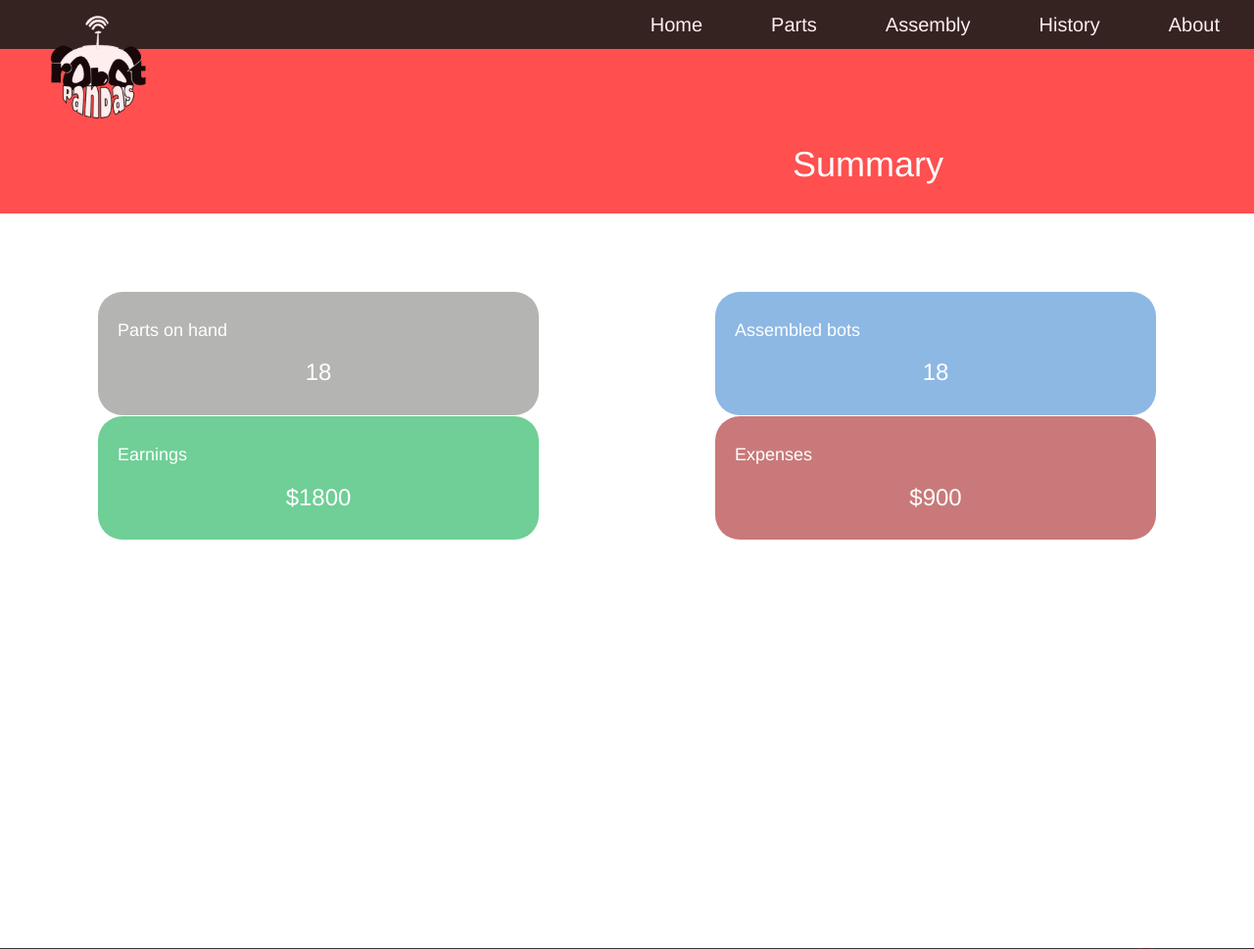
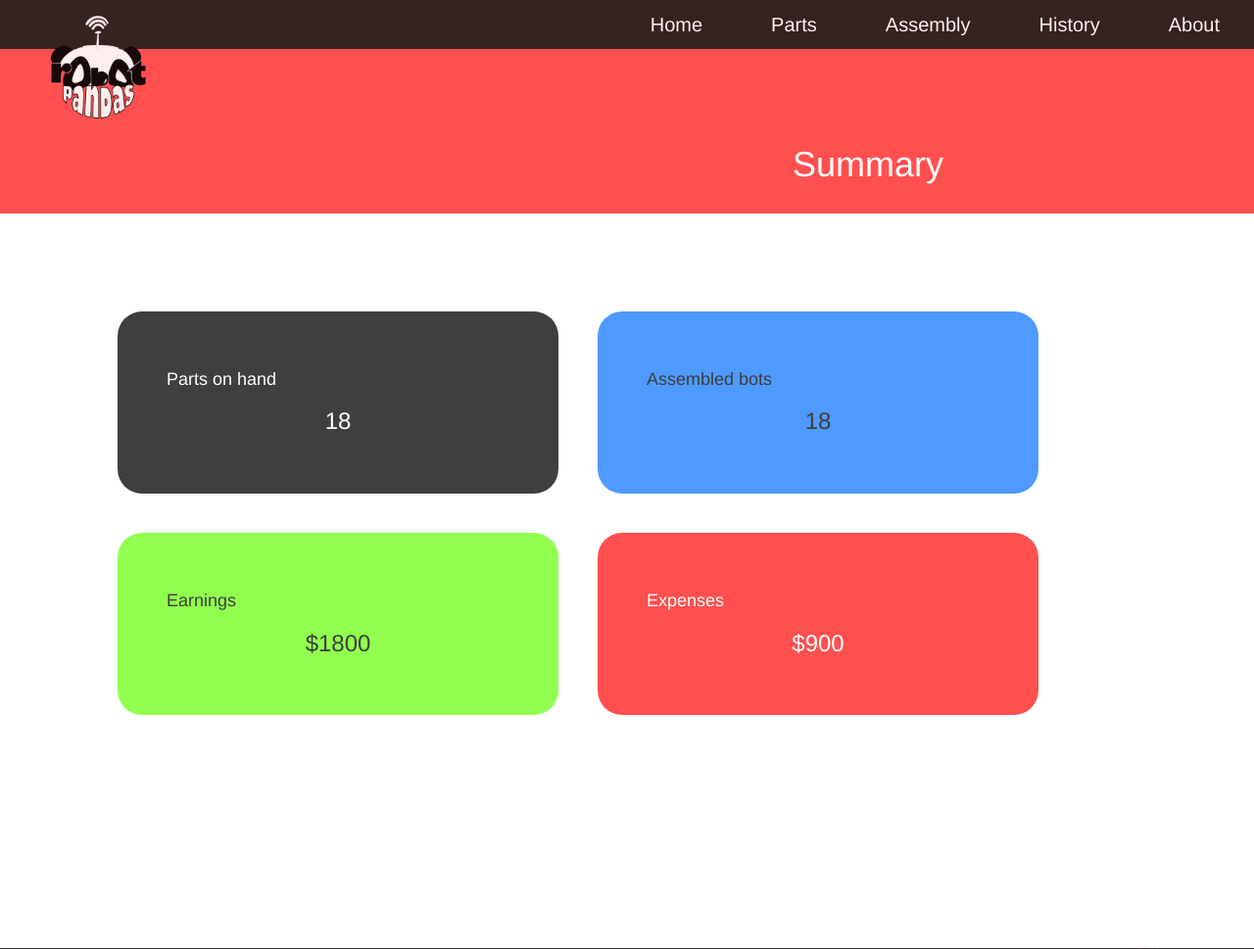
Before and after one commit to tomminwoonam/COMP4711ASN, a CodeIgniter app: page /database/ in a window 1280 px wide. Shown: the top 969 px of the page at 98% size. Run offline with CodeIgniter, Linux system fonts and the light colour scheme.

Commit message:
Improved panda icon, improved homepage looks

```diff
--- a/application/views/homepage.php
+++ b/application/views/homepage.php
@@ -5,21 +5,15 @@
             <h4>Parts on hand</h4>
             <h3 class="homedashvalue">{totparts}</h3>
         </div>
-        <div class="col-sm-2">
-        </div>
         <div class="col-sm-5 bluebox">
             <h4>Assembled bots</h4>
             <h3 class="homedashvalue">{totbots}</h3>
         </div>
     </div>
     <div class="col-sm-12">
-    </div>
-    <div class="col-sm-12">
         <div class="col-sm-5 greenbox">
             <h4>Earnings</h4>
             <h3 class="homedashvalue">${earnings}</h3>
-        </div>
-        <div class="col-sm-2">
         </div>
         <div class="col-sm-5 redbox">
             <h4>Expenses</h4>
--- a/public/css/template.css
+++ b/public/css/template.css
@@ -62,31 +62,47 @@ body {
     background-color: white;
 }
 .redbox {
-    background-color: #c97979;
+    background-color: #ff4f4f;
     color: white;
     border-radius: 25px;
     /*border: 2px solid #f72f2f;*/
-    padding: 20px;
+    padding: 50px;
+    margin: 20px 20px;
 }
 .greenbox {
-    background-color: #6fcf96;
-    color: white;
+    background-color: #91ff4f;
+    color: #3f3f3f;
     border-radius: 25px;
     /*border: 2px solid #37dd7b;*/
-    padding: 20px;
+    padding: 50px;
+    margin: 20px 20px;
 }
 .graybox {
-    background-color: #b4b4b3;
+    background-color: #3f3f3f;
     color: white;
     border-radius: 25px;
     /*border: 2px solid #5e5c5b;*/
+    padding: 50px;
+    margin: 20px 20px;
+}
+.bluebox {
+    background-color: #4f9aff;
+    color: #3f3f3f;
+    border-radius: 25px;
+    /*border: 2px solid #2f92f7;*/
+    padding: 50px;
+    margin: 20px 20px;
+}
+.grayoutline {
+    color: white;
+    border-radius: 25px;
+    border: 2px solid #b4b4b3;
     padding: 20px;
 }
-.bluebox {
-    background-color: #8db8e4;
+.redoutline {
     color: white;
     border-radius: 25px;
-    /*border: 2px solid #2f92f7;*/
+    border: 2px solid #c97979;
     padding: 20px;
 }
 .assembly-header {
@@ -106,7 +122,6 @@ body {
     padding: 20px;
 }
 .titlediv {
-
     padding: 20px;
     padding-top: 10%;
     padding-left: 40%;
@@ -124,7 +139,6 @@ body {
     padding: 0;
     padding-top: 0;
 }
-
 .homedashvalue {
     text-align: center;
 }
```
Also changed, not shown: public/img/panda copy.png (added), public/img/panda.png, 1 other file.
